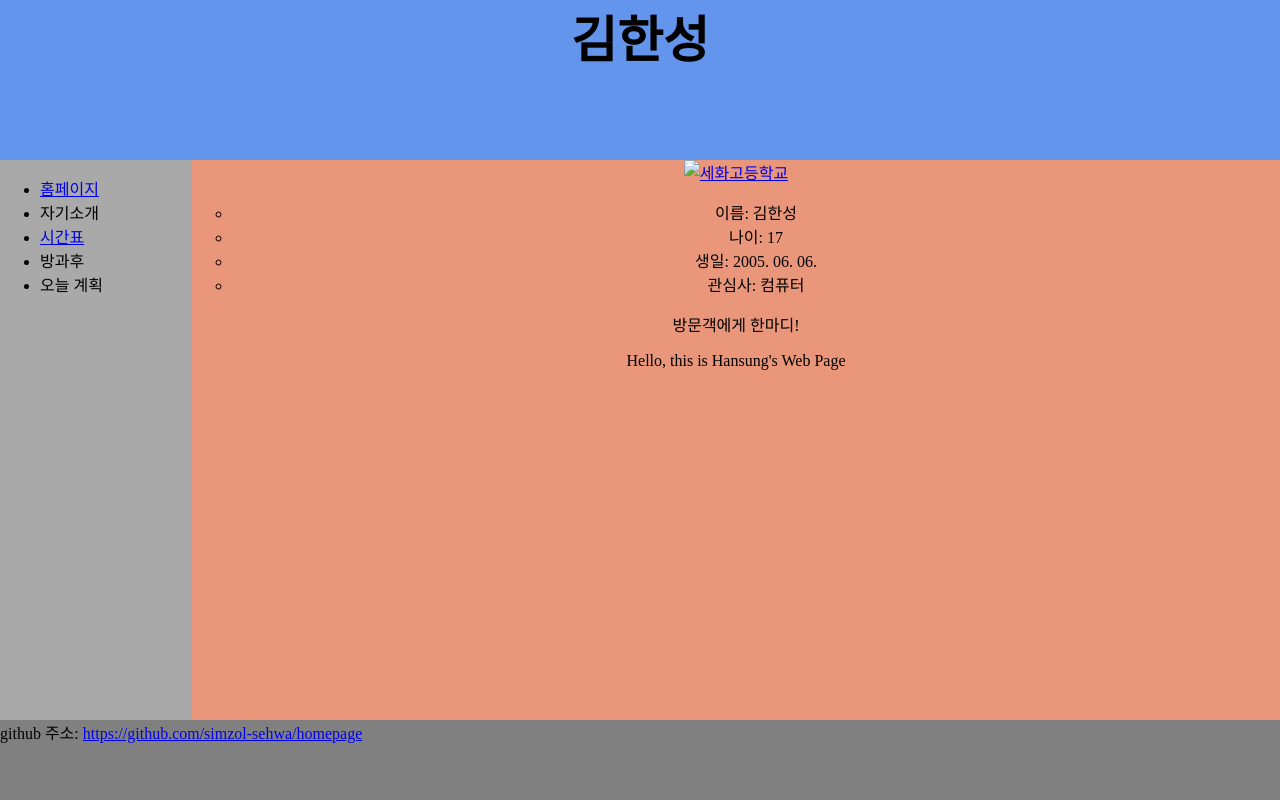
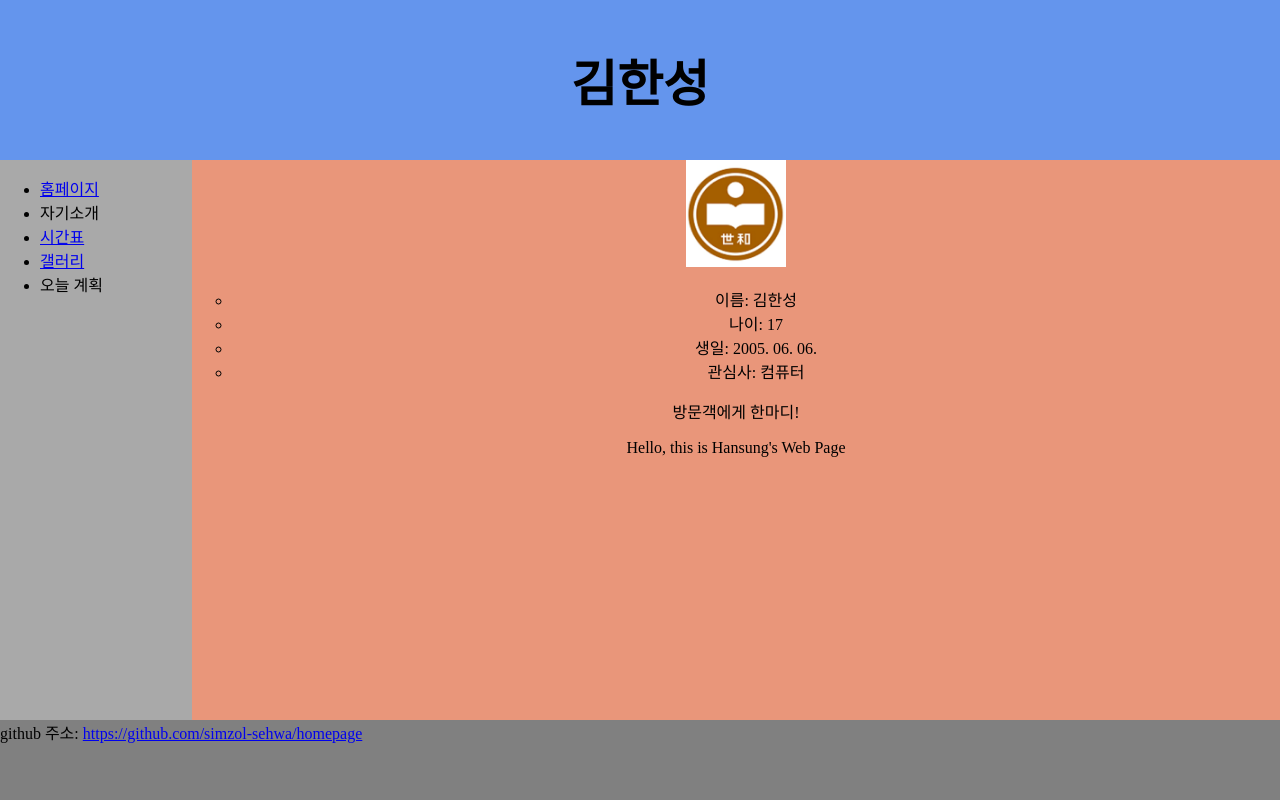
Before and after one commit to simzol-sehwa/homepage, a plain HTML site: page index.html in a window 1280 px wide. Drawn offline with Linux system fonts and the light colour scheme.

Commit message:
6월 8일

```diff
--- a/index.html
+++ b/index.html
@@ -18,13 +18,16 @@
             background-color: cornflowerblue;
             text-align: center;
             height: 20%;
+
+            display:flex;
+            align-items: center;
+            justify-content: center;
         }
 
         h1{
           font-size: 50px;
           text-align: center;
           margin: 0;
-          vertical-align:middle;
         }
 
         #nav{
@@ -65,13 +68,13 @@
             <li><a href="index.html">홈페이지</a></li>
             <li>자기소개</li>
             <li><a href="timetable.html">시간표</a></li>
-            <li>방과후</li>
+            <li><a href="gallery.html">갤러리</a></li>
             <li>오늘 계획</li>
         </ul>
     </div>
 
     <div id="container">
-        <a href="https://www.sehwa.hs.kr/"><img src="sehwa.png" alt="세화고등학교" width="100px"></a><br>
+        <a href="https://www.sehwa.hs.kr/"><img src="photo/sehwa.png" alt="세화고등학교" width="100px"></a><br>
         <ul>
             <li>이름: 김한성</li>
             <li>나이: 17</li>
```
